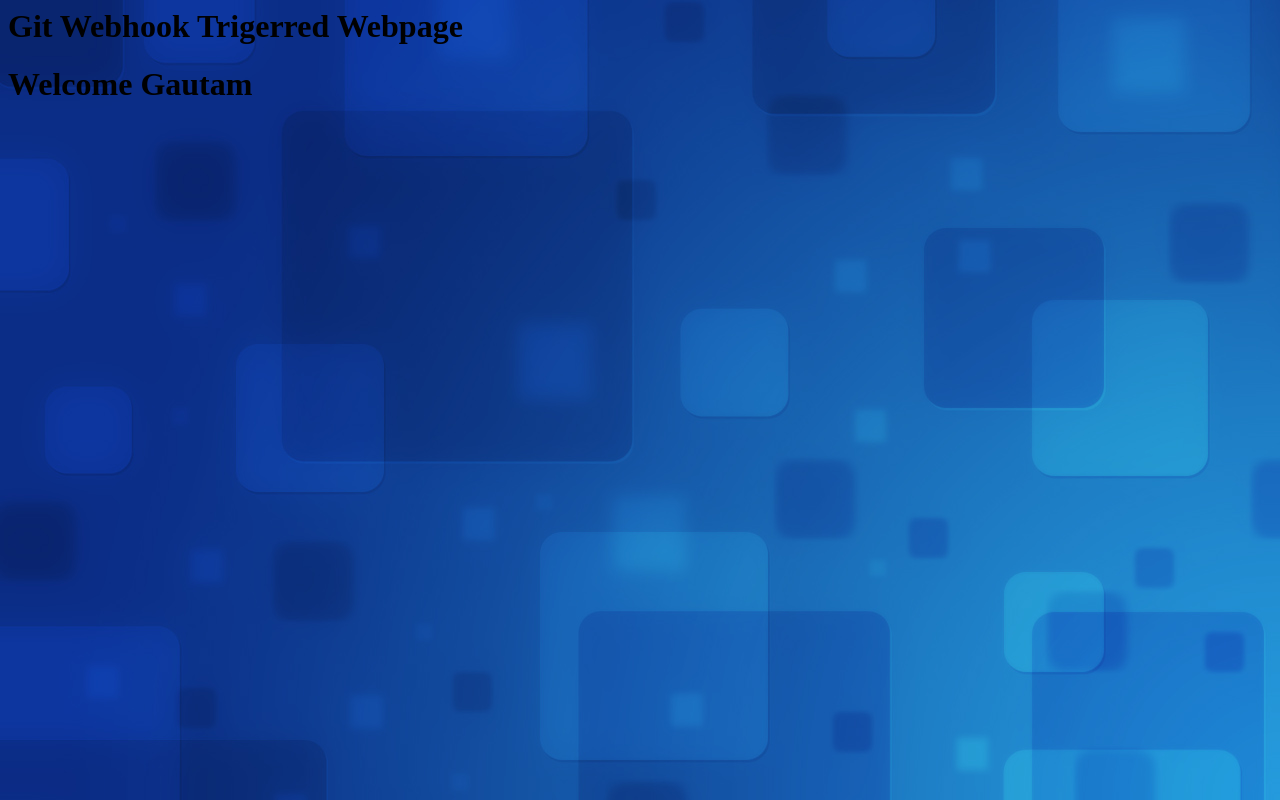
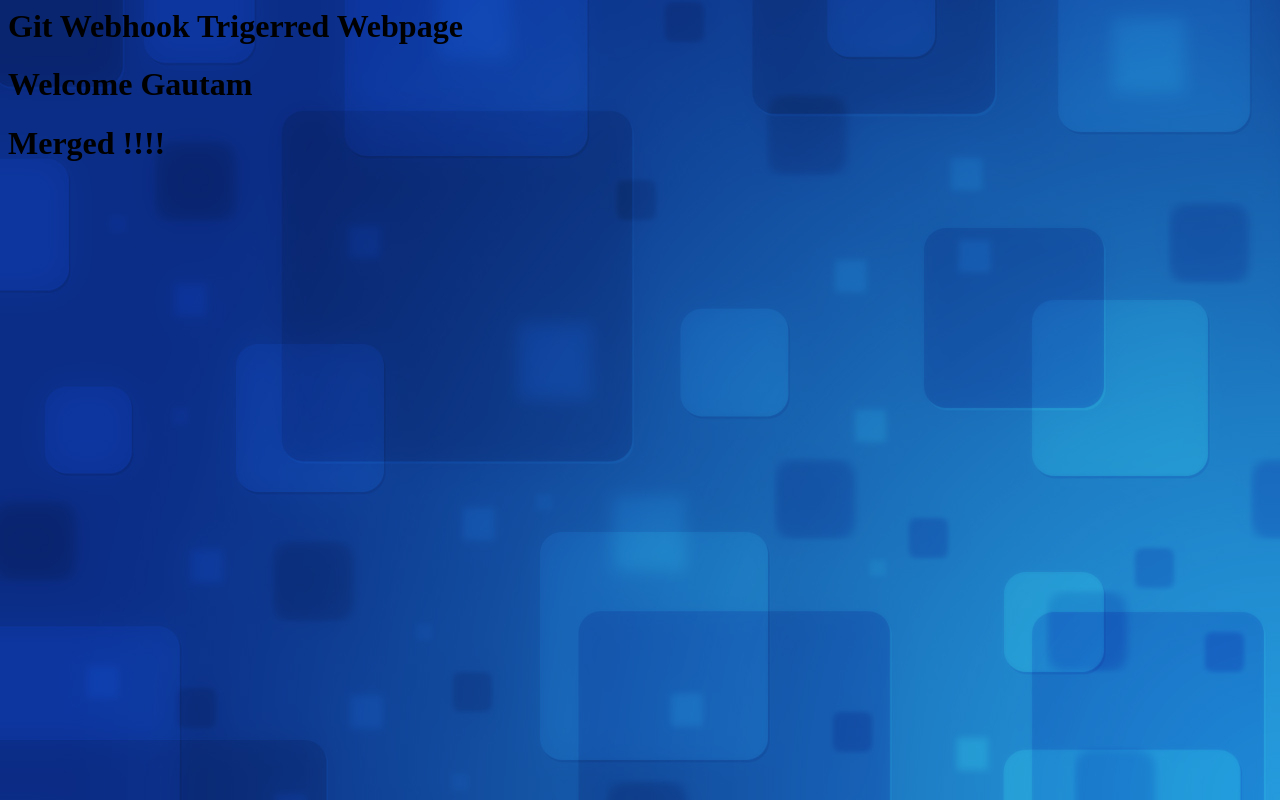
Before and after one commit to GautamCloudSkills25/devopsIQ, a plain HTML site: page devopsIQ/index.html in a window 1280 px wide. Drawn offline with Linux system fonts and the light colour scheme.

Commit message:
Update index.html

```diff
--- a/devopsIQ/index.html
+++ b/devopsIQ/index.html
@@ -3,5 +3,6 @@
 <body background="images/1.jpg">
 <h1>Git Webhook Trigerred Webpage</h1>
 <h1>Welcome Gautam</h1>
+ <h1>Merged !!!!</h1>
 </body>
 </html>
```
